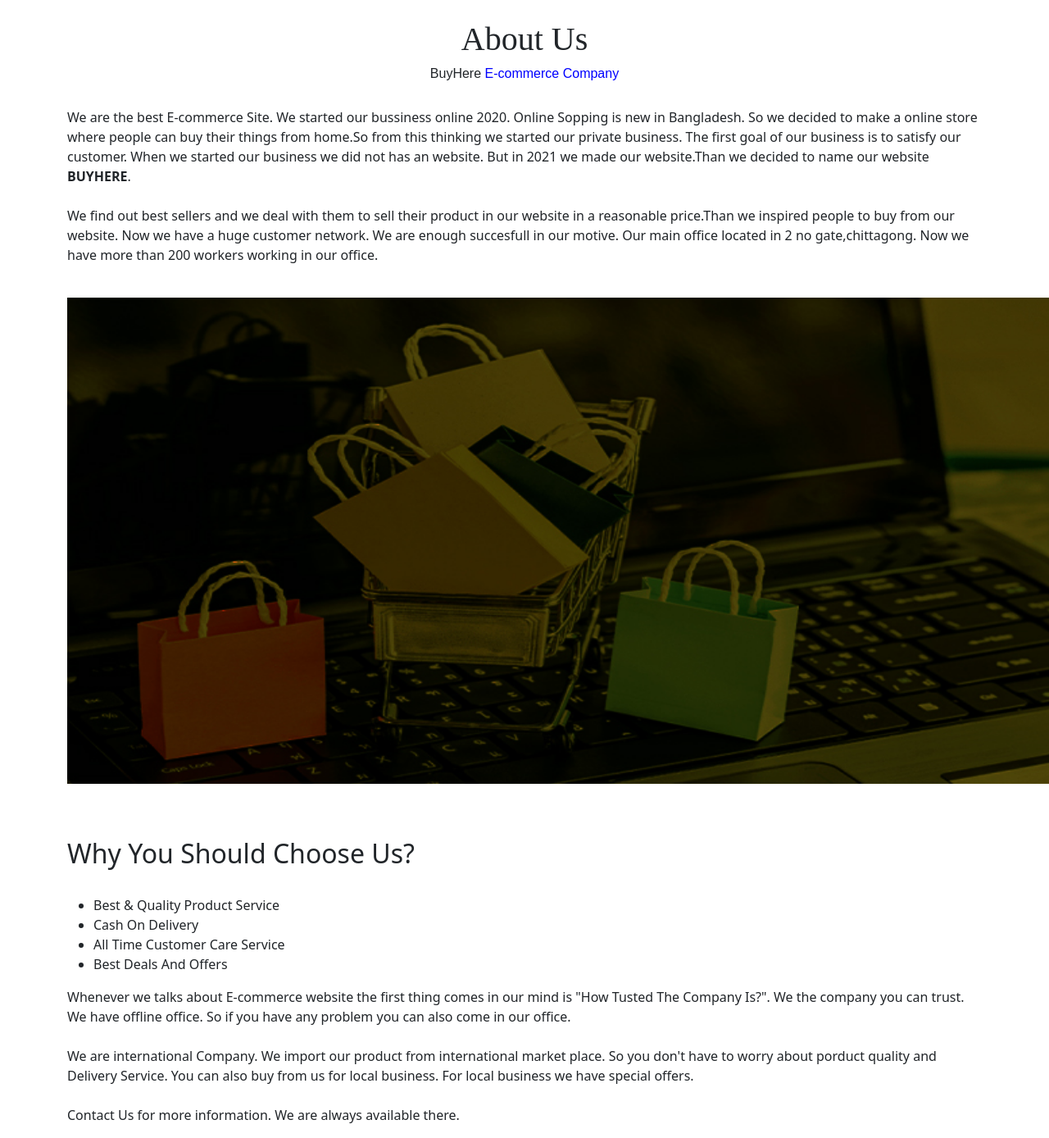
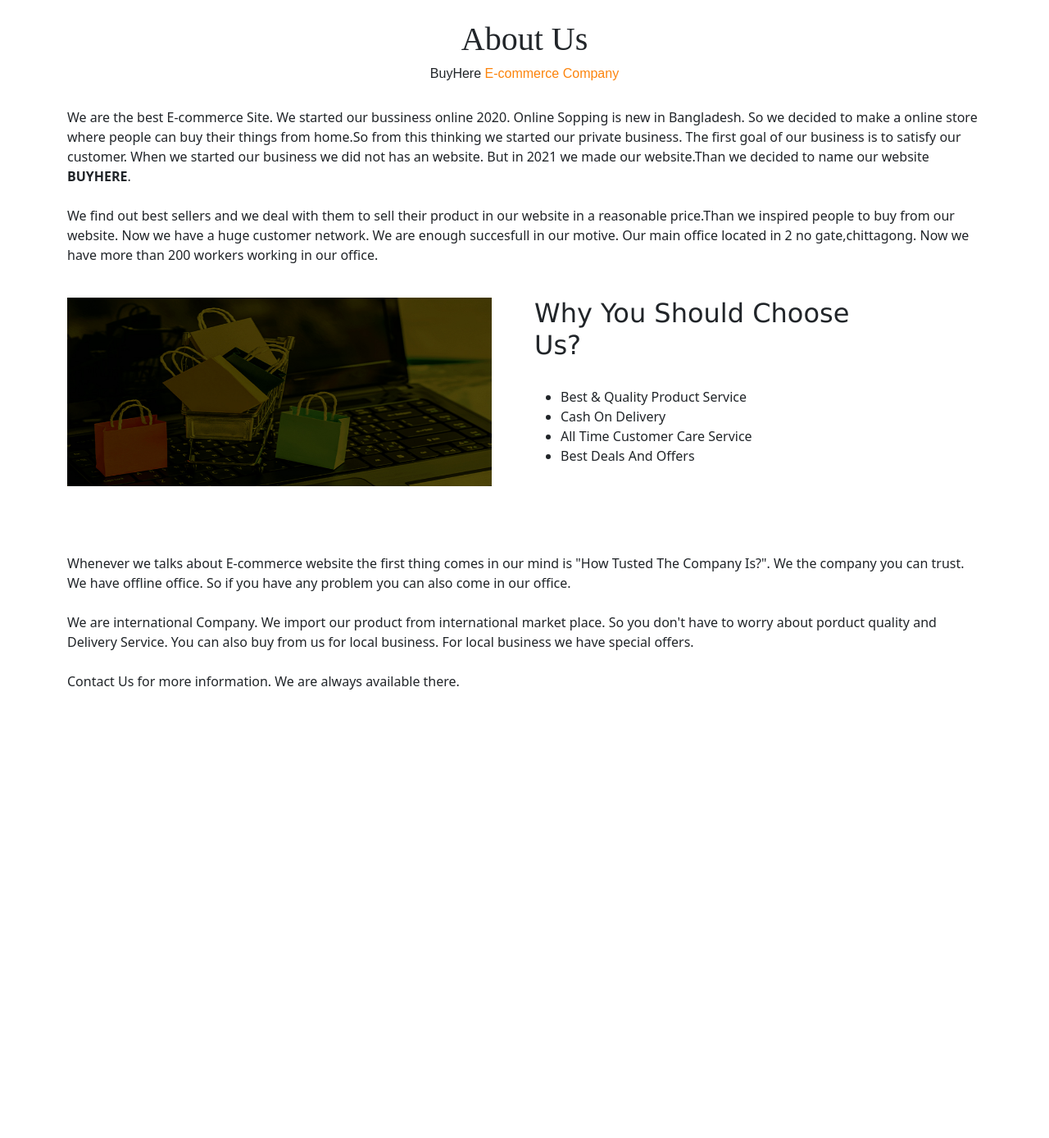
Before and after one commit to ayon121/BUYHERE-ECOMMERCE-WEBSITE, a PHP site: page /aboutus.html in a window 1280 px wide; the page is wider, and only the part inside the window is pictured. Shown: the part 57-1445 px from the top of that part at 82% size. After the commit the page ends 898 px from the top of that part, so only its background shows below. Run offline with PHP 8.4, Linux system fonts and the light colour scheme.

Commit message:
Update aboutus.css

```diff
--- a/css/aboutus.css
+++ b/css/aboutus.css
@@ -17,5 +17,26 @@
 }
 
 .about-us span {
-    color: blue;
+    color: rgb(252, 132, 13);
 }
+
+.row {
+    display: flex;
+    flex-wrap: wrap;
+}
+
+.col1 {
+    width: 40%;
+    float: left;
+    margin-right: 10%;
+    margin-bottom: 5%;
+}
+
+.col1 h2 {
+    font-family: 'Lucida Sans', 'Lucida Sans Regular', 'Lucida Grande', 'Lucida Sans Unicode', Geneva, Verdana, sans-serif;
+}
+
+.part2 p{
+    margin-bottom: 10%;
+
+}
```
